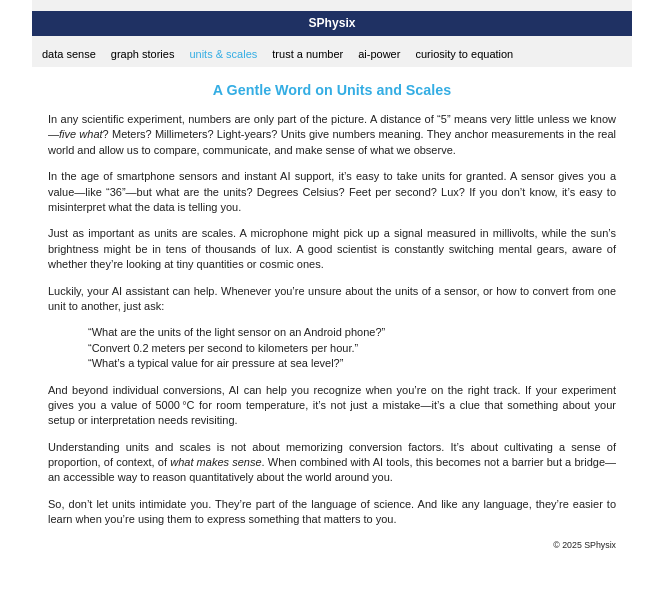
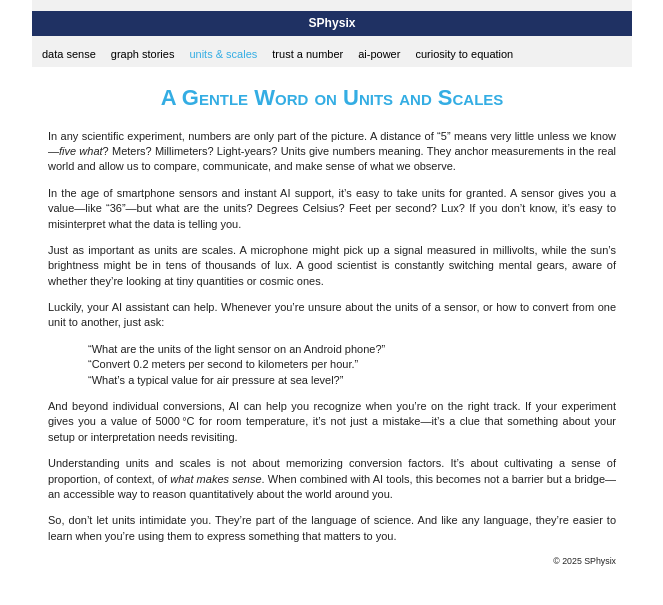
Before and after one commit to rplano/sphysix, a Jekyll site: the page built from chapters/2_3_Units.md, in a window 1280 px wide. Shown: the top 605 px of the page, without its empty margins (308-971 px from the left). Built offline with Jekyll 4.4.1, drawn with Linux system fonts in a browser that asks for light colours.

```diff
--- a/chapters/2_3_Units.md
+++ b/chapters/2_3_Units.md
@@ -3,7 +3,7 @@ layout: default
 title: 2.3 Units and Scales
 ---
 
-## A Gentle Word on Units and Scales
+# A Gentle Word on Units and Scales
 
 In any scientific experiment, numbers are only part of the picture. A distance of “5” means very little unless we know—*five what*? Meters? Millimeters? Light-years? Units give numbers meaning. They anchor measurements in the real world and allow us to compare, communicate, and make sense of what we observe.
 
```
